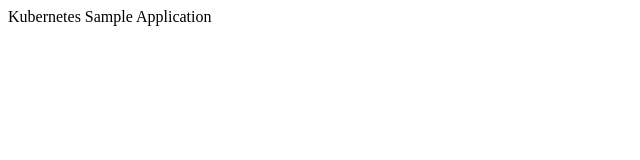
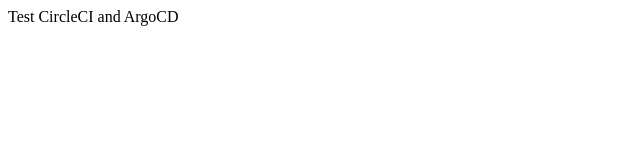
Before and after one commit to npinkam/test-cicd, a plain HTML site: page src/index.html in a window 1280 px wide. Shown: the full height of the page, 0-640 px from the left. Drawn offline with Linux system fonts and the light colour scheme.

Commit message:
change index.html

```diff
--- a/src/index.html
+++ b/src/index.html
@@ -1,5 +1,5 @@
 <!DOCTYPE html>
-<title>DigitalOcean</title>
+<title>CICD CICD</title>
 <body>
-  Kubernetes Sample Application
+  Test CircleCI and ArgoCD
 </body>
```
